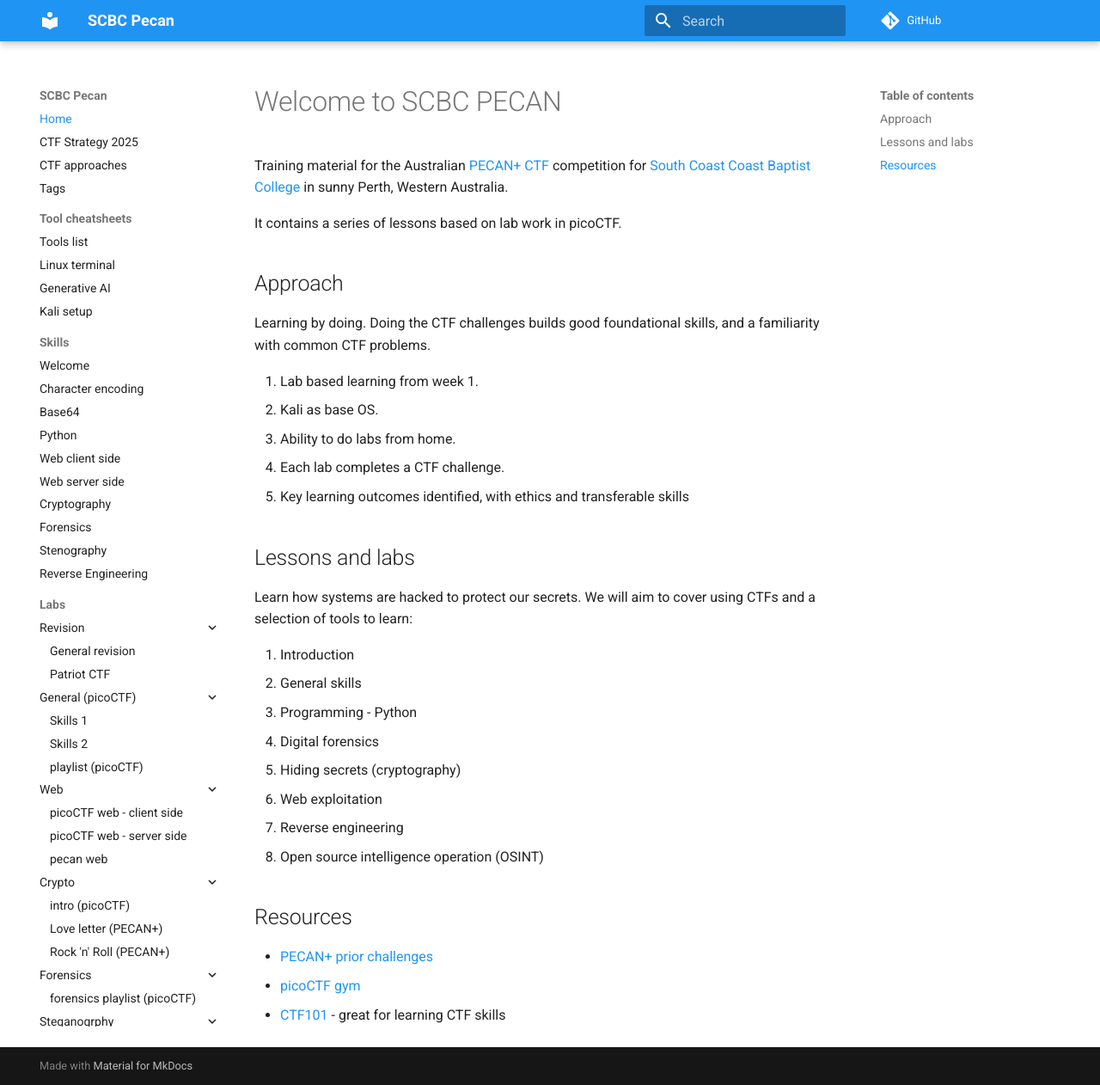
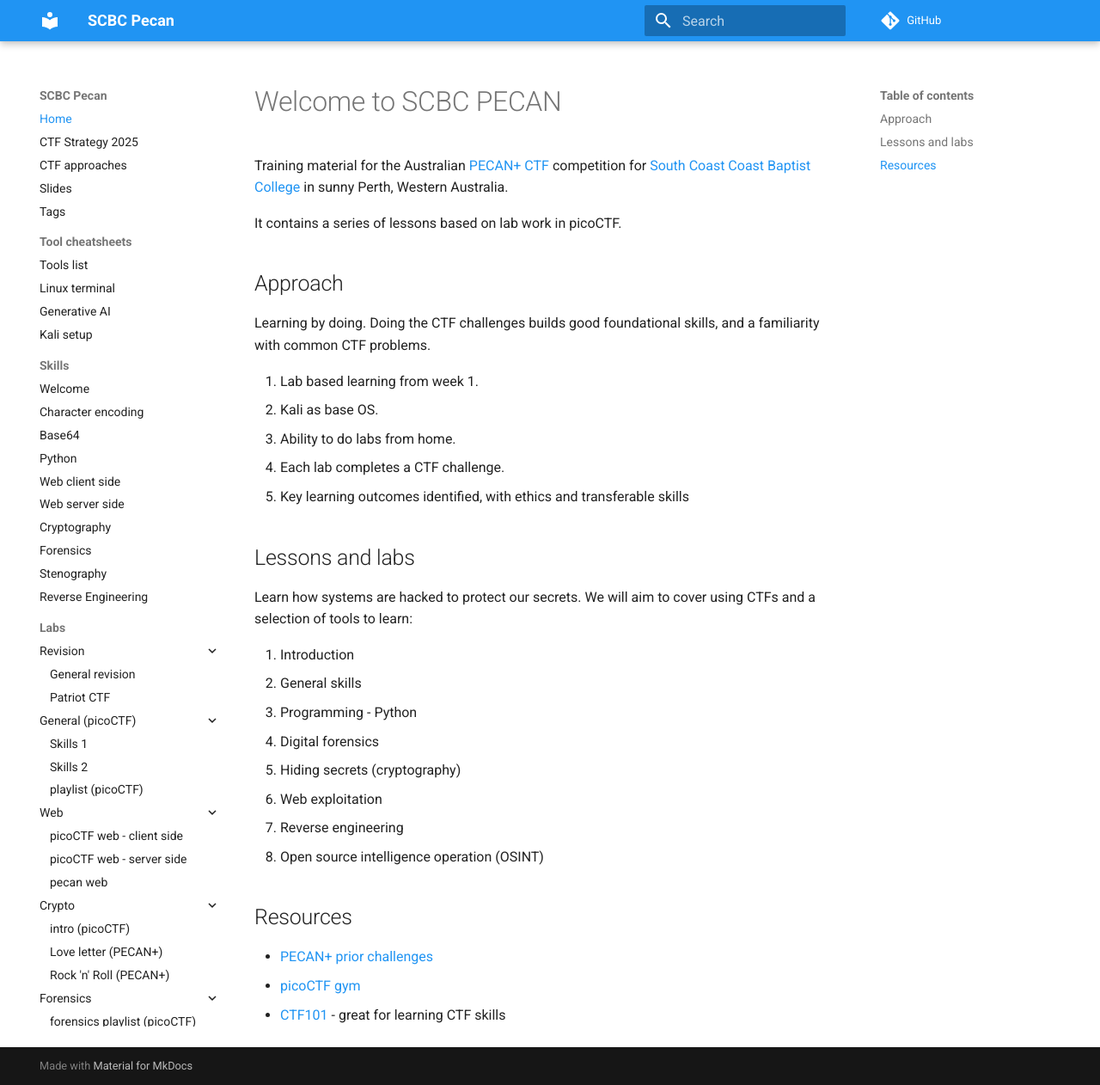
Before and after one commit to ding0t/scbc_pecan, an MkDocs documentation site: the page built from docs/README.md, in a window 1280 px wide and 1262 px high. Shown: the whole window at 86% size. Built offline with MkDocs 1.6.1 and Material for MkDocs 9.7.7, drawn with Linux system fonts in a browser that asks for light colours; comment, search, counter and statistics services are not loaded.

Commit message:
add slides

```diff
--- a/mkdocs.yml
+++ b/mkdocs.yml
@@ -9,6 +9,7 @@
 
   - CTF Strategy 2025: '2025.md'
   - CTF approaches: './lessons/ctf_strategy.md'
+  - Slides: slides-preview.md
   - Tags: 'tags.md'
 
   - Tool cheatsheets:
```
